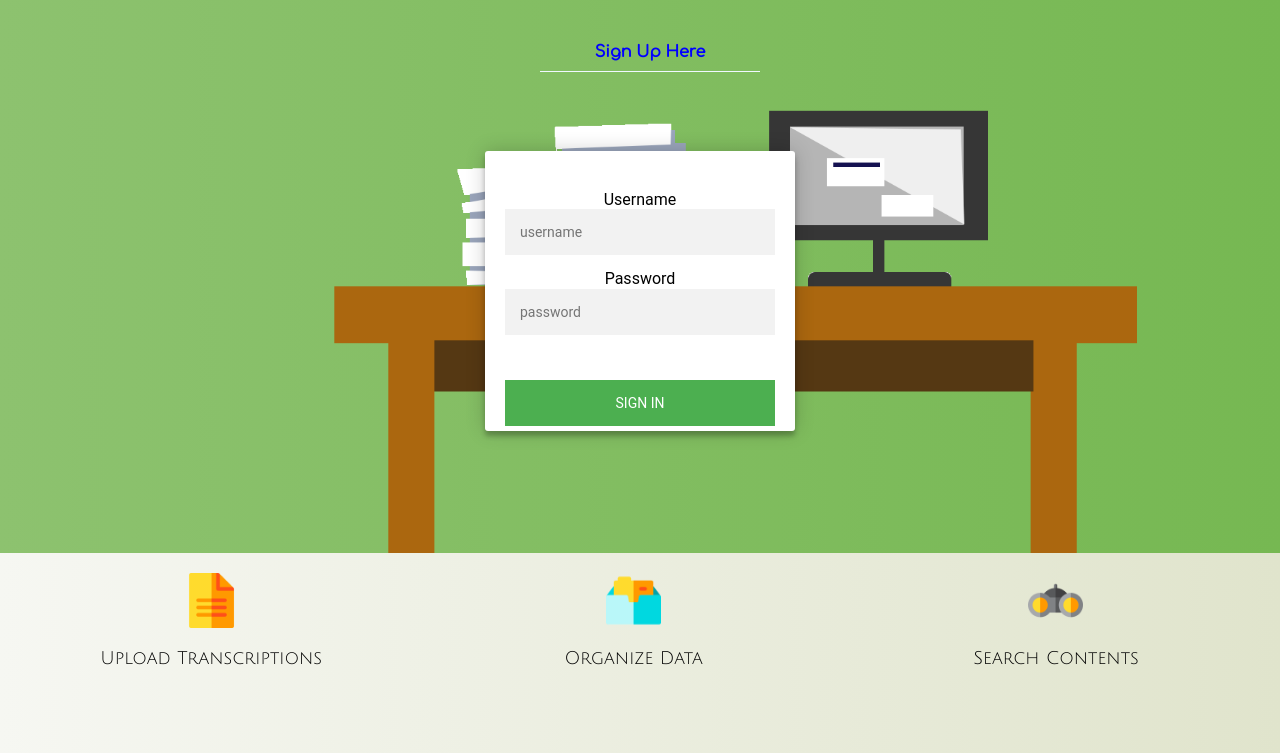
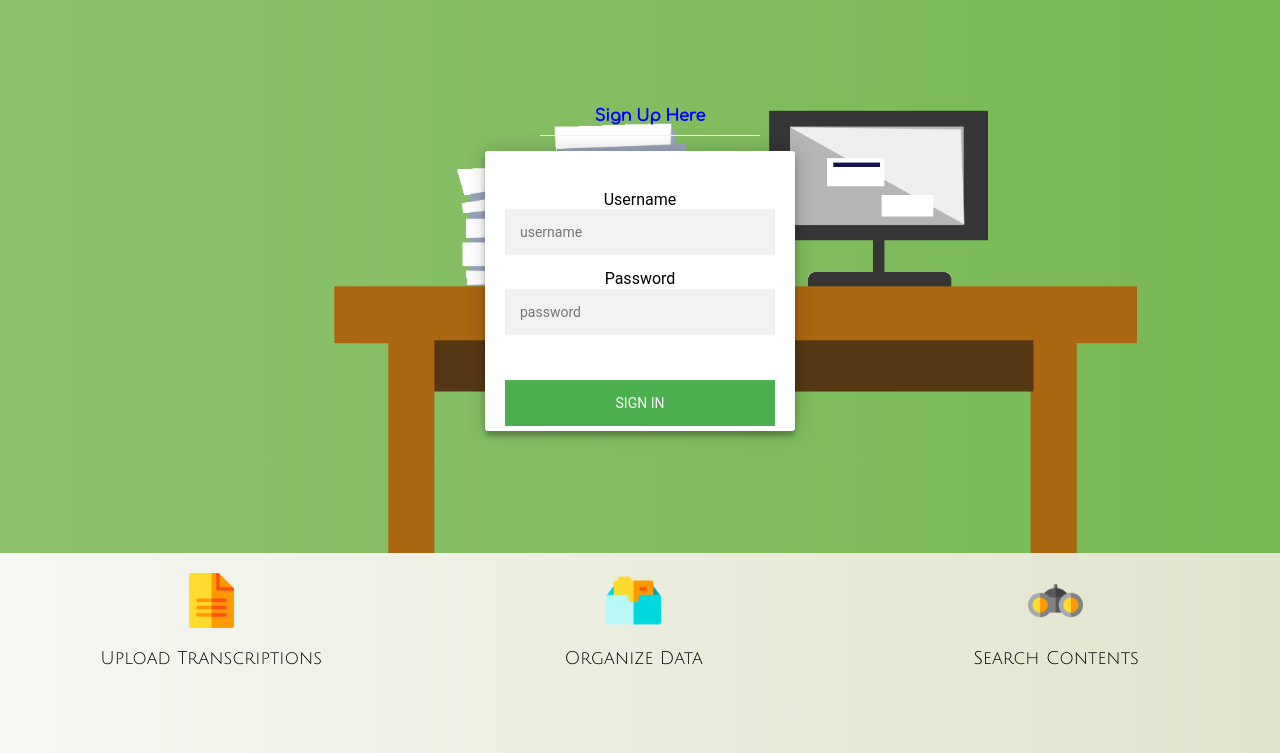
Before and after one commit to cavaloni/Transcriptor, a website: page public/index.html in a window 1280 px wide. Shown: the part 47-800 px from the top of the page. Drawn offline with nearby package versions, Linux system fonts and the light colour scheme; a web font is replaced by a local one.

Commit message:
sign-up button fix

```diff
--- a/public/assets/css/main.css
+++ b/public/assets/css/main.css
@@ -120,7 +120,7 @@
     font-family: 'Comfortaa', cursive;
     font-weight: bolder;
     color: blue;
-    top: 80px;
+    top: 24%;
     text-align: center;
     padding: 10px;
     border-bottom: solid 1px aliceblue;
```
